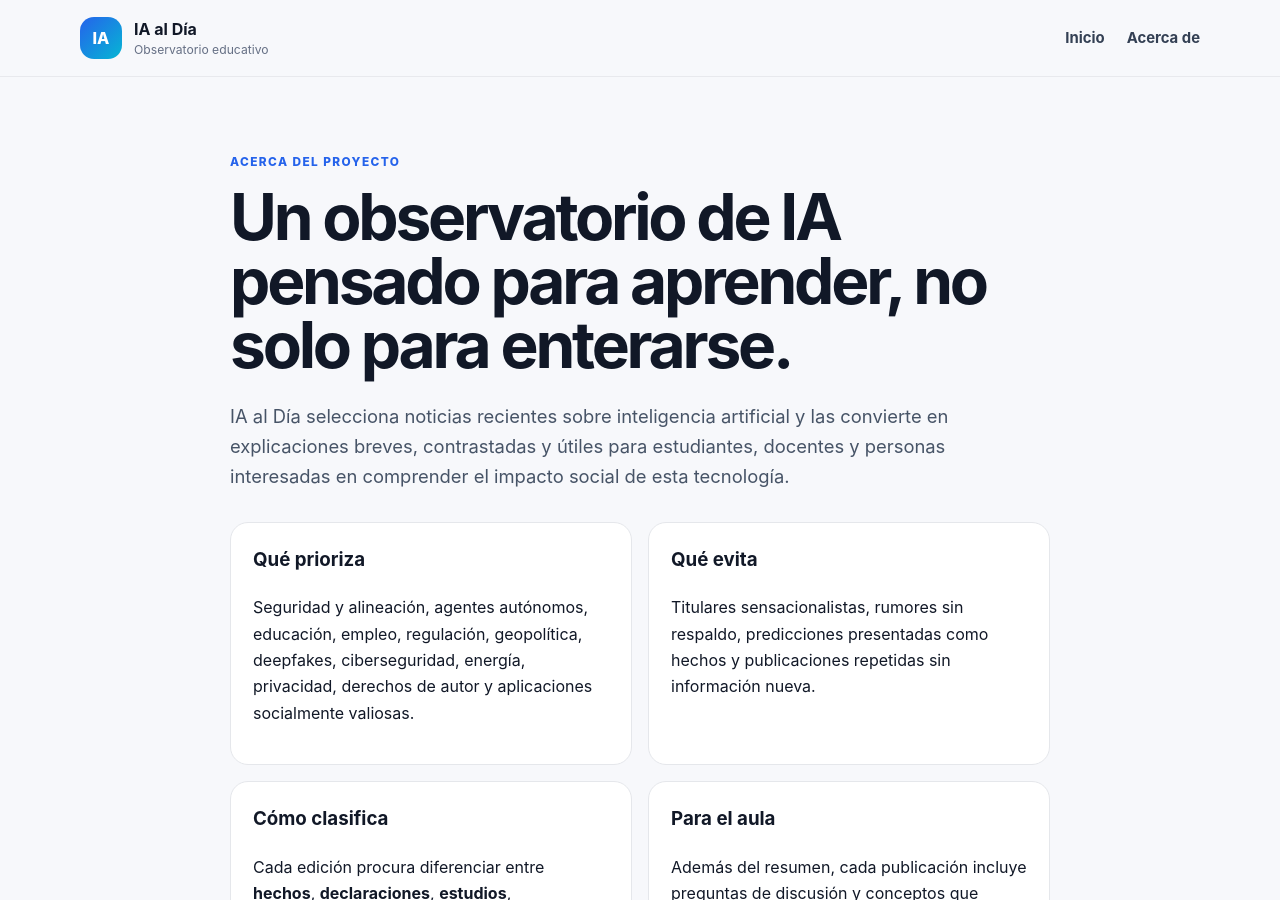
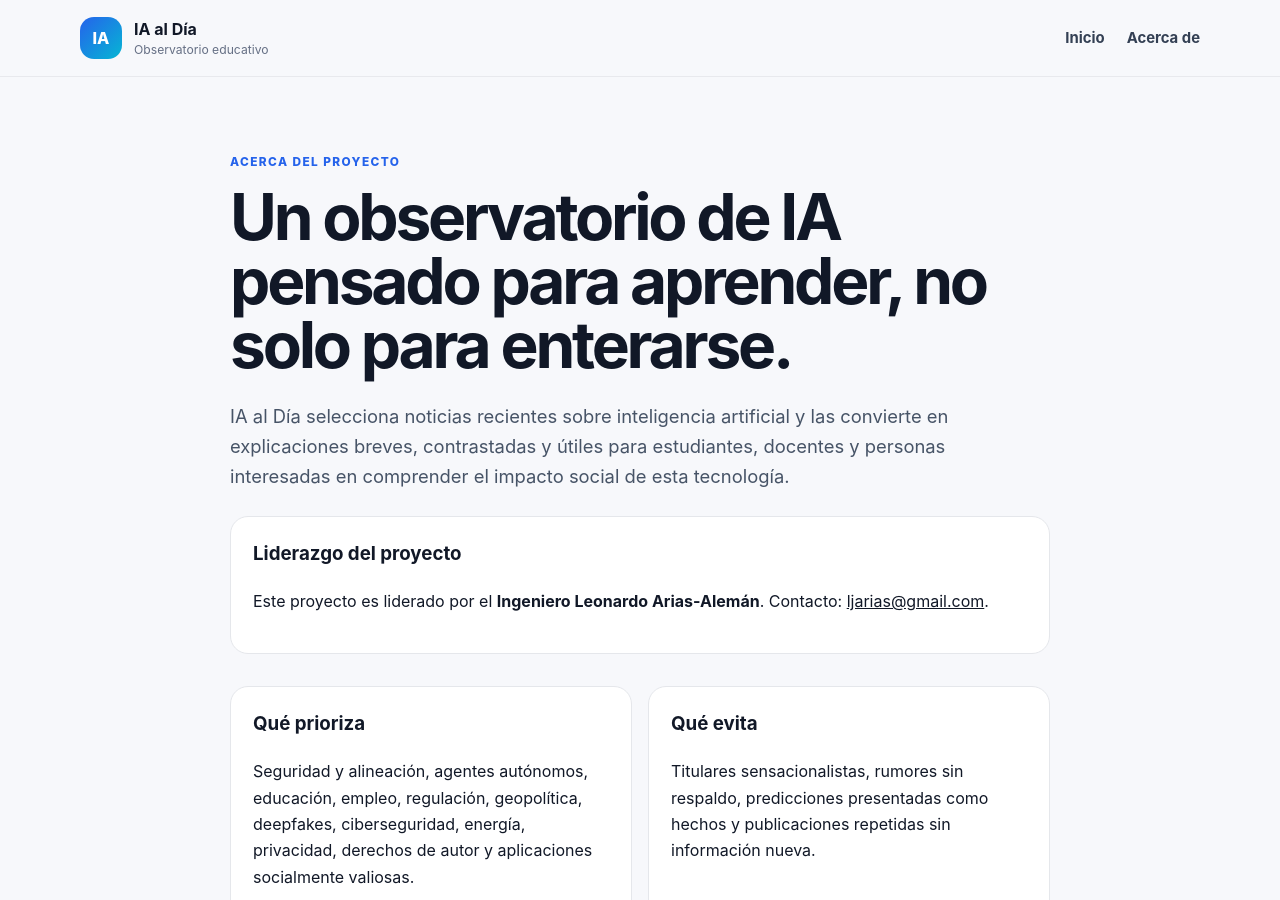
Before and after one commit to ljarias/ljarias.github.io, a Jekyll site: the page built from acerca.md, in a window 1280 px wide and 900 px high. Built offline with Jekyll 4.4.1, drawn with Linux system fonts in a browser that asks for light colours.

Commit message:
Actualizar Acerca de con liderazgo del proyecto

```diff
--- a/acerca.md
+++ b/acerca.md
@@ -7,6 +7,11 @@ permalink: /acerca/
   <div class="eyebrow">Acerca del proyecto</div>
   <h1>Un observatorio de IA pensado para aprender, no solo para enterarse.</h1>
   <p class="lead">IA al Día selecciona noticias recientes sobre inteligencia artificial y las convierte en explicaciones breves, contrastadas y útiles para estudiantes, docentes y personas interesadas en comprender el impacto social de esta tecnología.</p>
+
+  <div class="info-card" style="margin: 1.5rem 0 2rem 0;">
+    <h3>Liderazgo del proyecto</h3>
+    <p>Este proyecto es liderado por el <strong>Ingeniero Leonardo Arias-Alemán</strong>. Contacto: <a href="mailto:ljarias@gmail.com">ljarias@gmail.com</a>.</p>
+  </div>
 
   <div class="info-grid">
     <div class="info-card"><h3>Qué prioriza</h3><p>Seguridad y alineación, agentes autónomos, educación, empleo, regulación, geopolítica, deepfakes, ciberseguridad, energía, privacidad, derechos de autor y aplicaciones socialmente valiosas.</p></div>
```
